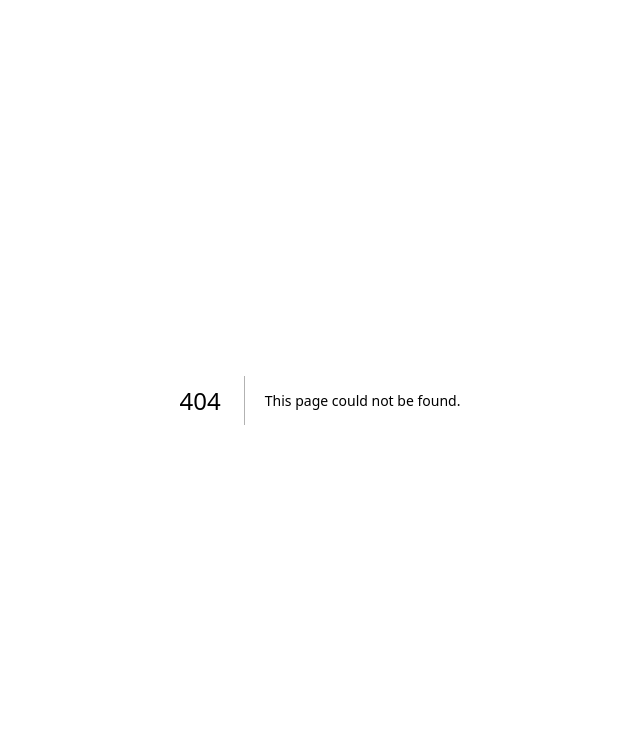
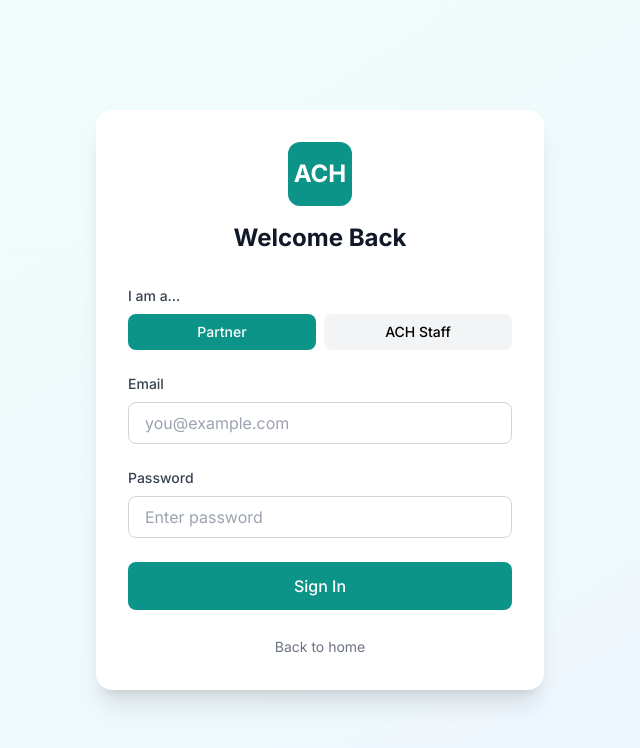
Before and after one commit to Udondiane/ACH-IMPACT-PORTAL, a Next.js app: page /login in a window 1280 px wide. Before the commit this address had no page. Shown: the top 748 px of the page, without its empty margins (320-960 px from the left). Built offline with nearby package versions, Linux system fonts and the light colour scheme.

Commit message:
Create page.tsx

```diff
--- /dev/null
+++ b/app/login/page.tsx
@@ -0,0 +1,48 @@
+'use client';
+import { useState } from 'react';
+import { useRouter } from 'next/navigation';
+import Link from 'next/link';
+
+export default function LoginPage() {
+  const router = useRouter();
+  const [userType, setUserType] = useState<'staff' | 'partner'>('partner');
+
+  const handleLogin = (e: React.FormEvent) => {
+    e.preventDefault();
+    router.push(userType === 'staff' ? '/staff/dashboard' : '/partner/dashboard');
+  };
+
+  return (
+    <div className="min-h-screen bg-gradient-to-br from-teal-50 to-blue-50 flex items-center justify-center p-4">
+      <div className="bg-white rounded-2xl shadow-xl w-full max-w-md p-8">
+        <div className="text-center mb-8">
+          <div className="w-16 h-16 bg-teal-600 rounded-xl flex items-center justify-center mx-auto mb-4">
+            <span className="text-white font-bold text-2xl">ACH</span>
+          </div>
+          <h1 className="text-2xl font-bold text-gray-900">Welcome Back</h1>
+        </div>
+        <form onSubmit={handleLogin} className="space-y-6">
+          <div>
+            <label className="block text-sm font-medium text-gray-700 mb-2">I am a...</label>
+            <div className="grid grid-cols-2 gap-2">
+              <button type="button" onClick={() => setUserType('partner')} className={`py-2 px-3 rounded-lg text-sm font-medium ${userType === 'partner' ? 'bg-teal-600 text-white' : 'bg-gray-100'}`}>Partner</button>
+              <button type="button" onClick={() => setUserType('staff')} className={`py-2 px-3 rounded-lg text-sm font-medium ${userType === 'staff' ? 'bg-teal-600 text-white' : 'bg-gray-100'}`}>ACH Staff</button>
+            </div>
+          </div>
+          <div>
+            <label className="block text-sm font-medium text-gray-700 mb-2">Email</label>
+            <input type="email" className="input-field" placeholder="you@example.com" />
+          </div>
+          <div>
+            <label className="block text-sm font-medium text-gray-700 mb-2">Password</label>
+            <input type="password" className="input-field" placeholder="Enter password" />
+          </div>
+          <button type="submit" className="btn-primary w-full py-3">Sign In</button>
+        </form>
+        <div className="mt-6 text-center">
+          <Link href="/" className="text-sm text-gray-500 hover:text-gray-700">Back to home</Link>
+        </div>
+      </div>
+    </div>
+  );
+}
```
